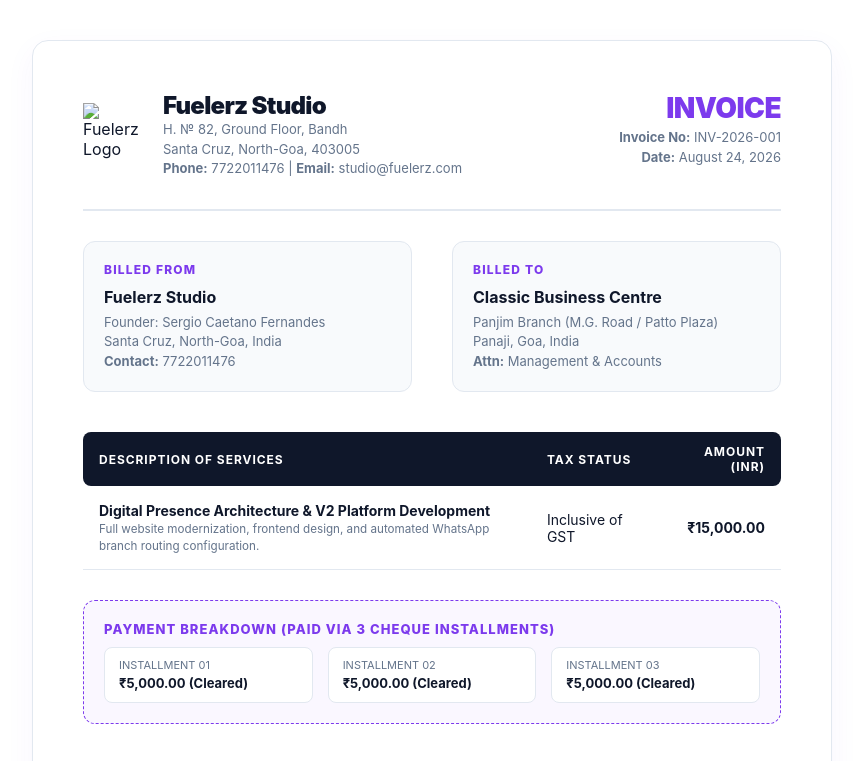
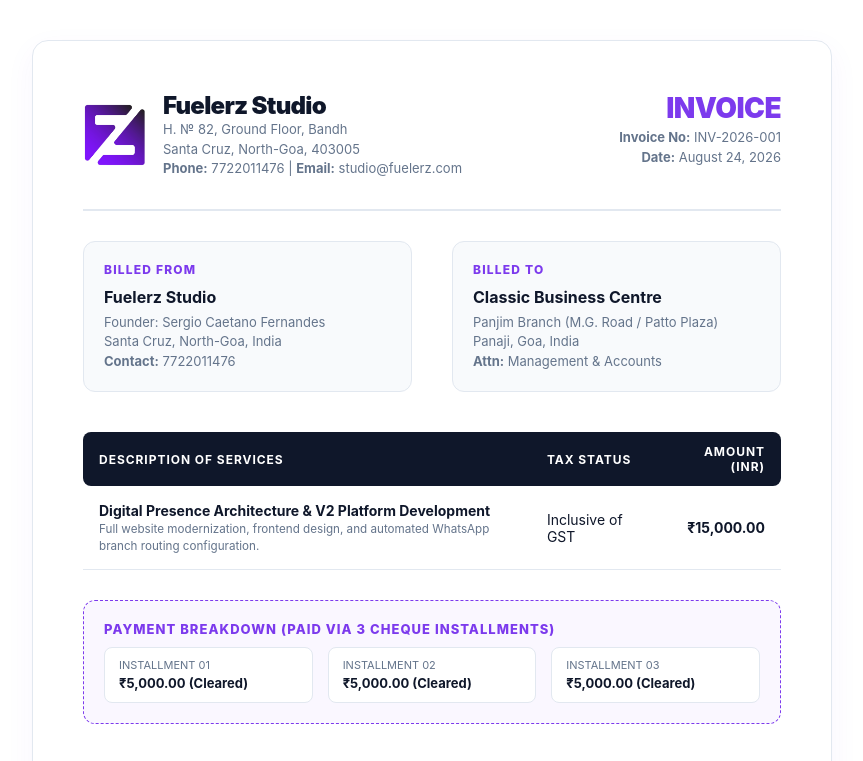
Before and after one commit to fuelerz/cbcgoa-panaji, a plain HTML site: page invoice.html in a window 1280 px wide. Shown: the top 761 px of the page, without its empty margins (208-1071 px from the left). Drawn offline with Linux system fonts and the light colour scheme.

Commit message:
Update invoice.html

```diff
--- a/invoice.html
+++ b/invoice.html
@@ -216,7 +216,7 @@
     <!-- Header -->
     <div class="header">
       <div class="brand-section">
-        <img src="image_0d33e6.png" alt="Fuelerz Logo" class="brand-logo">
+        <img src="studio.png" alt="Fuelerz Logo" class="brand-logo">
         <div class="brand-info">
           <h1>Fuelerz Studio</h1>
           <p>H. № 82, Ground Floor, Bandh<br>Santa Cruz, North-Goa, 403005</p>
```
